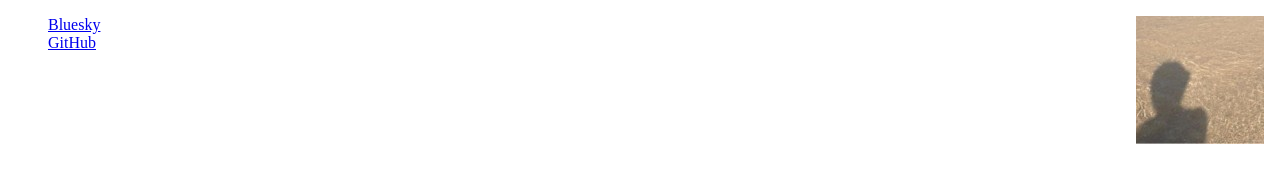
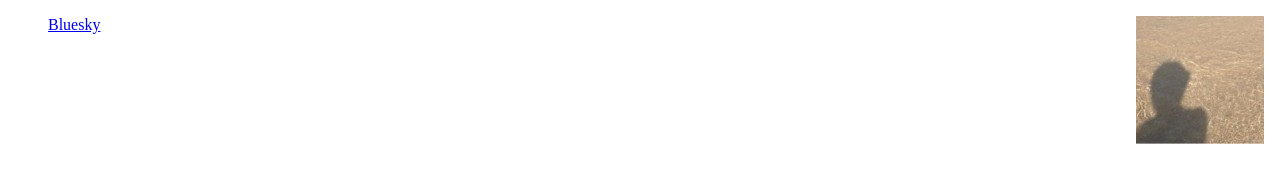
Before and after one commit to hnagato/hnagato.github.io, a plain HTML site: page index.html in a window 1280 px wide. Drawn offline with Linux system fonts and the light colour scheme.

Commit message:
Update index.html

```diff
--- a/index.html
+++ b/index.html
@@ -19,7 +19,7 @@
 
     <ul>
         <li><a href="https://bsky.app/profile/nagat0.com">Bluesky</a></li>
-        <li><a href="https://github.com/hnagato">GitHub</a></li>
+        <!--<li><a href="https://github.com/hnagato">GitHub</a></li>-->
     </ul>
 
     <img src="icon.jpeg" width="128" height="128" alt="icon" />
```
